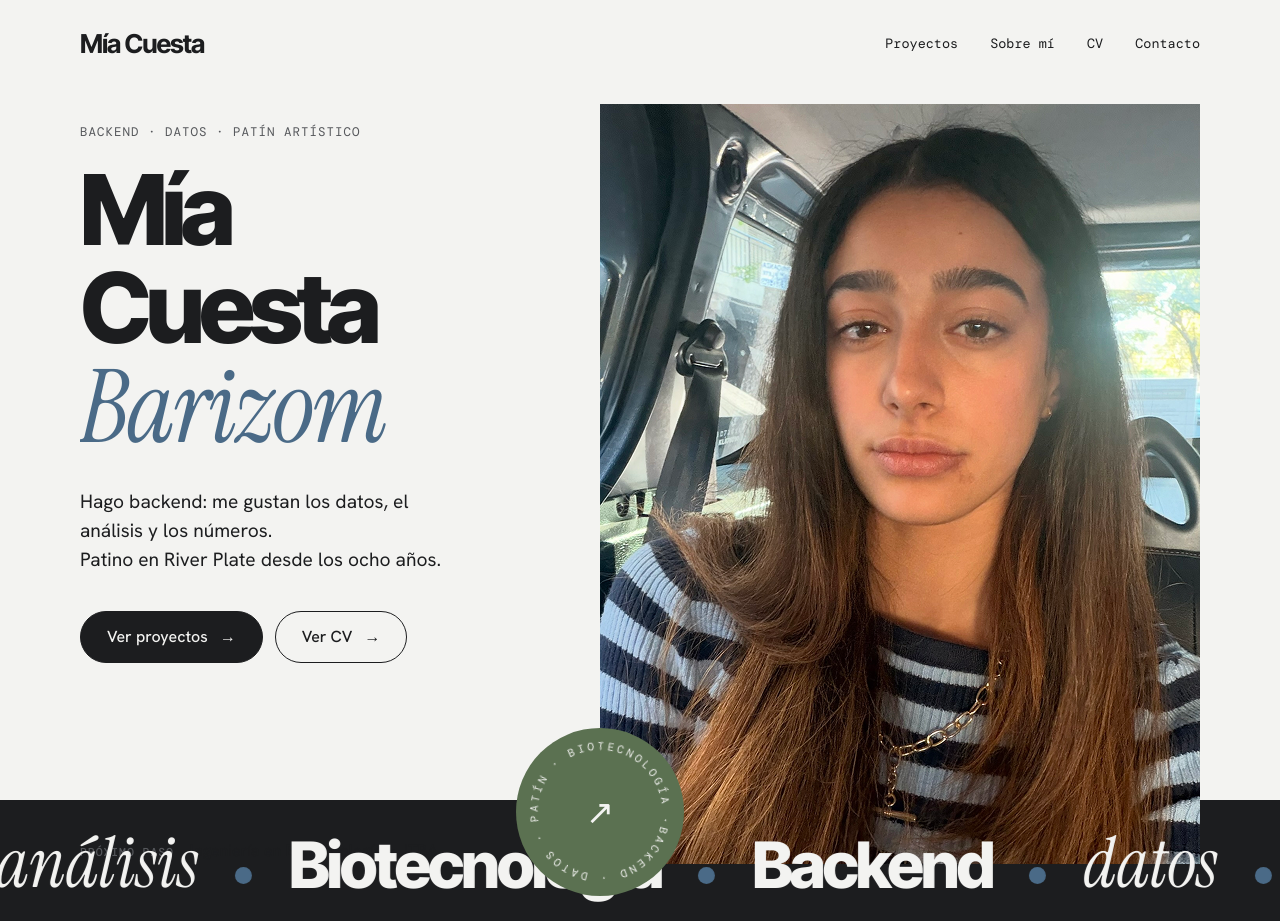
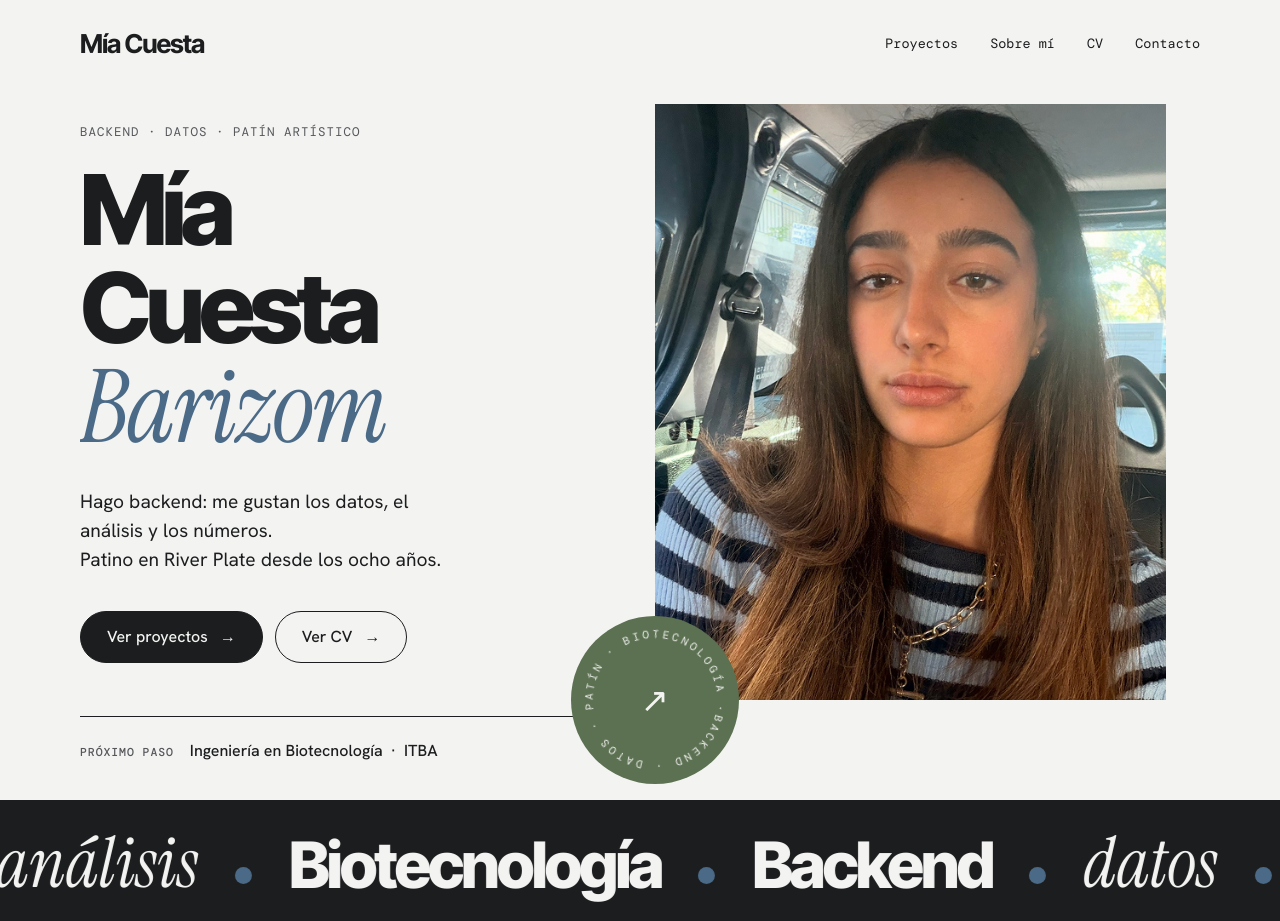
Before and after one commit to miacuesta/Portfolio-Mia-Cuesta, an Astro site: page / in a window 1280 px wide. Shown: the top 921 px of the page. Built offline with nearby package versions, Linux system fonts and the light colour scheme; Astro itself is replaced by a stand-in of ours.

Commit message:
Recorto la foto del inicio y vuelvo el sello a la esquina

```diff
--- a/src/components/Hero.astro
+++ b/src/components/Hero.astro
@@ -29,6 +29,7 @@ const cv = `${import.meta.env.BASE_URL}/cv.pdf`.replace("//", "/");
     </div>
 
     <div class="hero__media">
+      <div class="hero__photo">
         <Image
           src={retrato}
           alt="Retrato de Mía Cuesta"
@@ -37,6 +38,7 @@ const cv = `${import.meta.env.BASE_URL}/cv.pdf`.replace("//", "/");
           loading="eager"
           fetchpriority="high"
         />
+      </div>
       <a href="#proyectos" class="seal" aria-label="Ir a proyectos">
         <svg class="seal__ring" viewBox="0 0 200 200" aria-hidden="true">
           <defs>
--- a/src/styles/global.css
+++ b/src/styles/global.css
@@ -201,18 +201,23 @@ button { font: inherit; color: inherit; background: none; border: 0; padding: 0;
 .hero__next .eyebrow { font-size: 11.5px; }
 .dot-sep { margin: 0 4px; }
 
+/* La foto es más corta que la columna para que el sello entre entero debajo */
 .hero__media {
   position: relative;
-  height: 100%;
-  aspect-ratio: 600 / 760;
+  align-self: start;
+  height: calc(100% - 64px);
+  aspect-ratio: 600 / 700;
   max-width: 600px;
 }
-.hero__media img { width: 100%; height: 100%; object-fit: cover; object-position: 50% 30%; }
+/* El recorte evita que el zoom al scrollear pise la cinta */
+.hero__photo { width: 100%; height: 100%; overflow: hidden; }
+.hero__photo img { width: 100%; height: 100%; object-fit: cover; object-position: 50% 30%; }
 
+/* Sello centrado en la esquina inferior izquierda de la foto, como en el diseño */
 .seal {
   position: absolute;
   left: -84px;
-  bottom: -32px;
+  bottom: -84px;
   width: 168px;
   height: 168px;
   border-radius: 50%;
@@ -727,7 +732,7 @@ html.modal-open { overflow: hidden; }
     min-height: 600px;
     max-height: none;
   }
-  .hero__media { grid-row: 1; height: 100%; width: 100%; max-width: none; aspect-ratio: auto; }
+  .hero__media { grid-row: 1; align-self: stretch; height: 100%; width: 100%; max-width: none; aspect-ratio: auto; }
   .hero__text { grid-row: 2; padding-top: 0; }
   .hero__name { margin-top: 1.6svh; font-size: clamp(44px, min(13vw, 7.6svh), 72px); }
   .hero__lead { margin-top: 2svh; font-size: 16.5px; }
```
Lines whose indentation alone changed are shown as unchanged.
